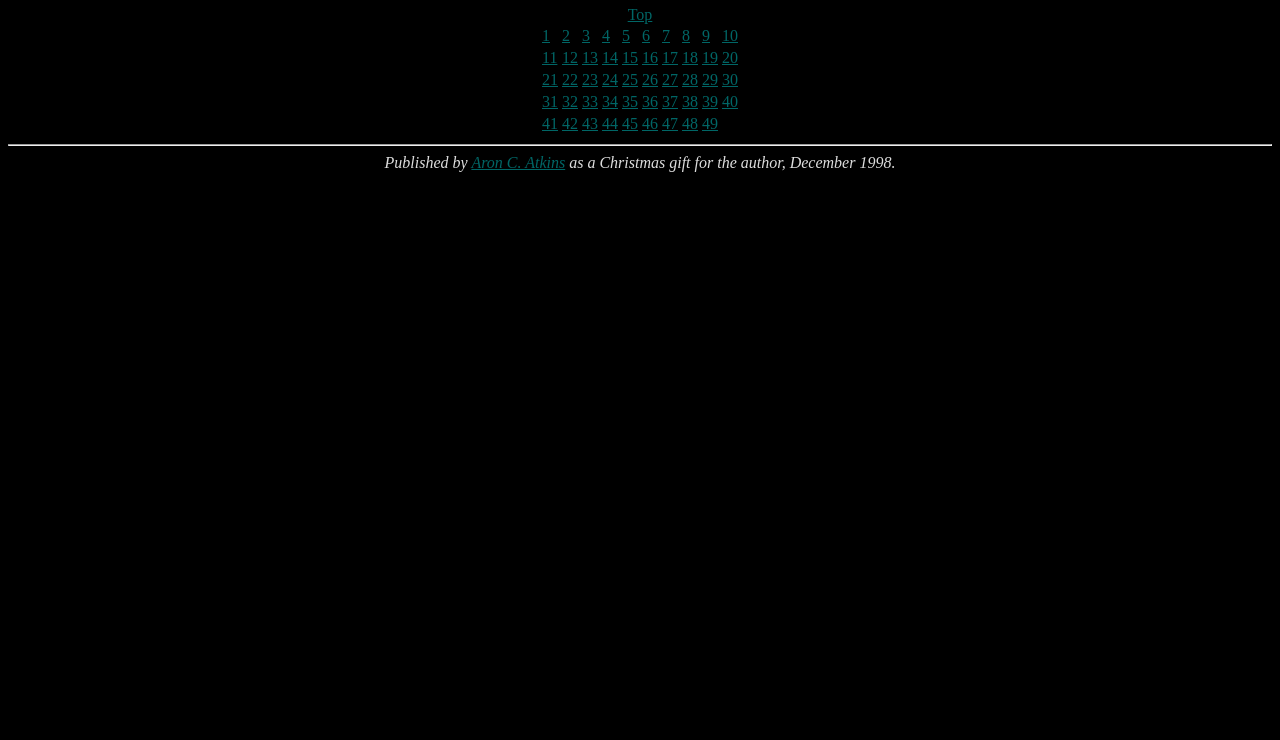
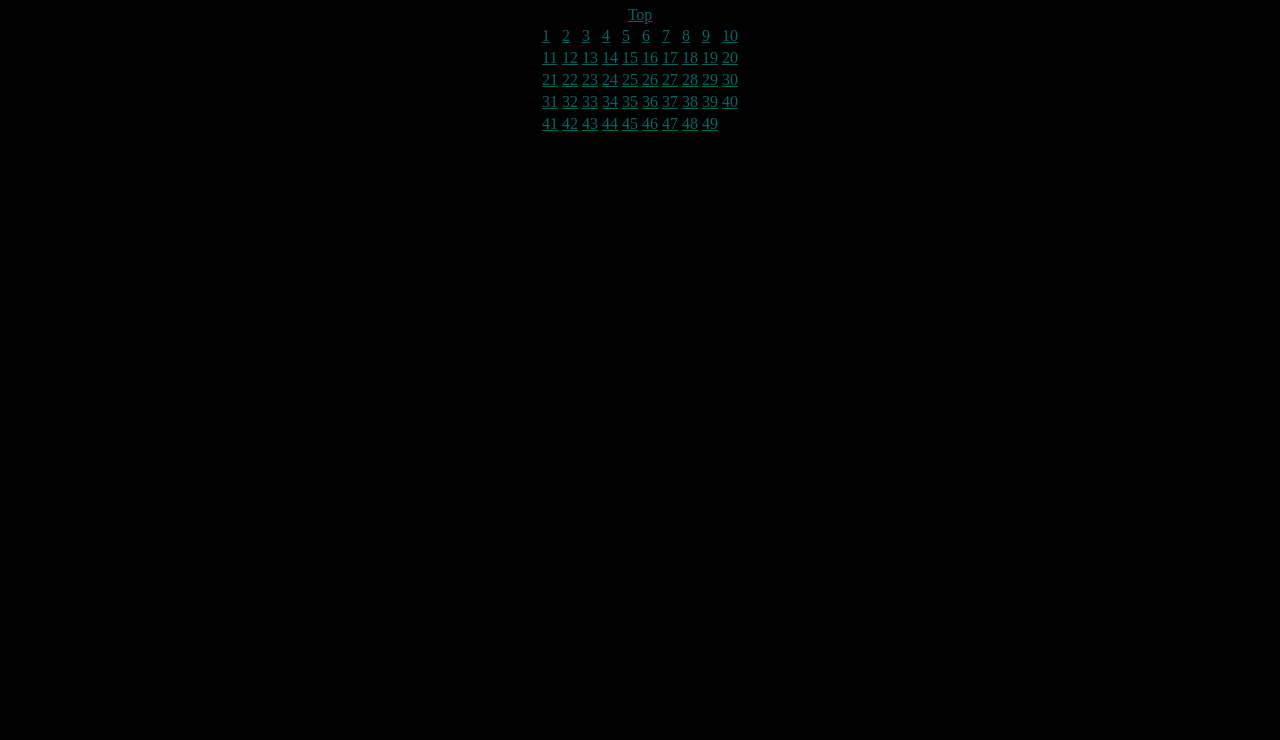
Before and after one commit to aronatkins/too-young, a plain HTML site: page contents.html in a window 1280 px wide. Shown: the part 60-800 px from the top of the page. Drawn offline with Linux system fonts and the light colour scheme.

Commit message:
remove more aron attribution

```diff
--- a/contents.html
+++ b/contents.html
@@ -70,12 +70,6 @@
 <TD><A HREF="49.html">49</A></TD>
 </TR>
 </TABLE>
-
-<HR>
-<ADDRESS>
-      Published by <A HREF="mailto:atkins@gweep.net">Aron C. Atkins</A> as
-      a Christmas gift for the author, December 1998.
-</ADDRESS>
 </CENTER>
 
 </BODY>
```
Also changed, not shown: dedication.html (+0 -4 lines).
